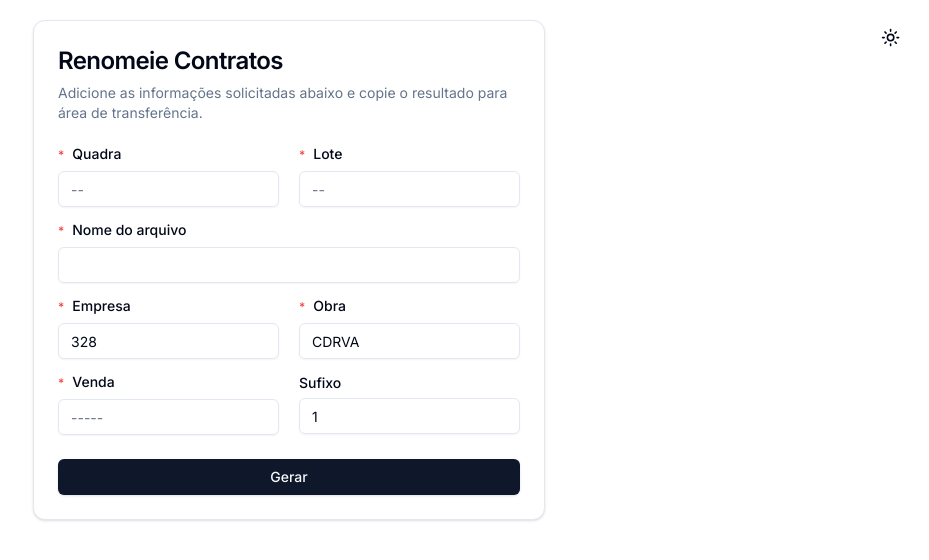
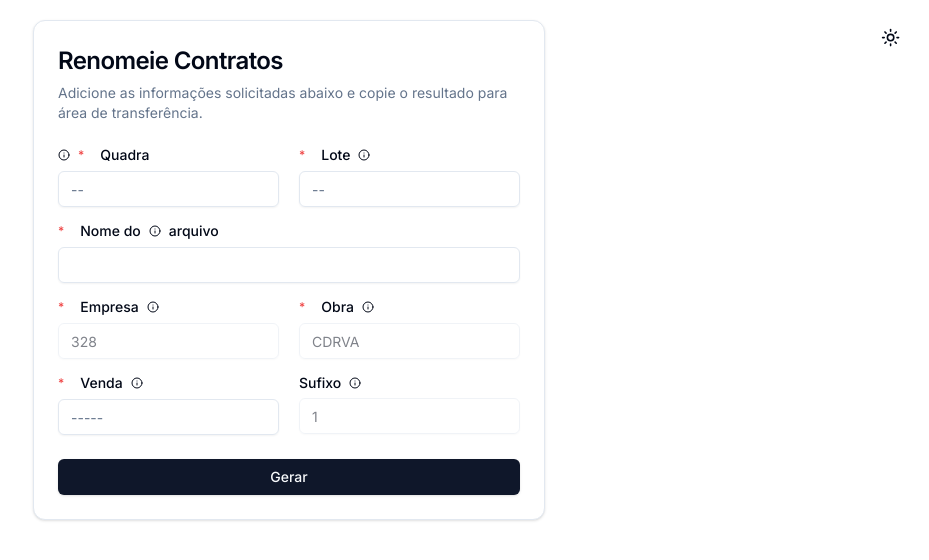
Before and after one commit to KARAUJO1003/rename-contracts, a Next.js app: page / in a window 1280 px wide. Shown: the top 560 px of the page, without its empty margins (351-1280 px from the left). Built offline with nearby package versions, Linux system fonts and the light colour scheme.

Commit message:
feat: adicionando opção de habilitar e desabilitar campos

```diff
--- /dev/null
+++ b/src/app/_components/info-disabled-input.tsx
@@ -0,0 +1,19 @@
+import { Button } from '@/components/ui/button'
+import { Tooltip, TooltipContent, TooltipProvider, TooltipTrigger } from '@/components/ui/tooltip'
+import { SortDesc, SortAsc, InfoIcon } from 'lucide-react'
+import React from 'react'
+
+export const InfoDisableInput = () => {
+  return (
+    <TooltipProvider>
+    <Tooltip delayDuration={2}>
+      <TooltipTrigger asChild>
+<InfoIcon size={12} />
+      </TooltipTrigger>
+      <TooltipContent className="bg-white dark:bg-gray-800 text-gray-800 dark:text-gray-200">
+        Dê um duplo clique sobre o nome do input, para habilitar/desabilitar a edição.
+      </TooltipContent>
+    </Tooltip>
+  </TooltipProvider>
+  )
+}
--- a/src/app/page.tsx
+++ b/src/app/page.tsx
@@ -22,6 +22,7 @@ import {
   TooltipProvider,
   TooltipTrigger,
 } from '@/components/ui/tooltip'
+import { InfoDisableInput } from './_components/info-disabled-input'
 
 interface RenamedProps {
   quadra: number | null
@@ -41,6 +42,15 @@ export default function Home() {
   const [empresa, setEmpresa] = useState<number>(328)
   const [obra, setObra] = useState<string | ''>('CDRVA')
   const [suffix, setSuffix] = useState<number>(1)
+
+  const [quadraDisabled, setQuadraDisabled] = useState<boolean>(false)
+  const [loteDisabled, setLoteDisabled] = useState<boolean>(false)
+  const [tituloDisabled, setTituloDisabled] = useState<boolean>(false)
+  const [vendaDisabled, setVendaDisabled] = useState<boolean>(false)
+  const [empresaDisabled, setEmpresaDisabled] = useState<boolean>(true)
+  const [obraDisabled, setObraDisabled] = useState<boolean>(true)
+  const [suffixDisabled, setSuffixDisabled] = useState<boolean>(true)
+
   const [newFileName, setNewFileName] = useState<RenamedProps[]>([])
   const [copiedItemIndex, setCopiedItemIndex] = useState<number | null>(null)
   const [formattedResults, setFormattedResults] = useState<string[]>([])
@@ -80,12 +90,9 @@ export default function Home() {
       return newFileName.map((item) => {
         return `QD_${String(item.quadra).padStart(2, '0')}_LT_${String(
           item.lote,
-        ).padStart(
-          2,
-          '0',
-        )}_${item.titulo}_${item.empresa}_${item.obra}_${item.venda}_(${
-          item.suffix
-        })`
+        ).padStart(2, '0')}_${item.titulo}_${item.empresa}_${item.obra}_${
+          item.venda
+        }_(${item.suffix})`
       })
     }
 
@@ -141,10 +148,16 @@ export default function Home() {
         <CardContent className="grid gap-4 ">
           <div className="flex sm:items-center gap-5 ">
             <div className="grid gap-2">
-              <Label htmlFor="qd">
+              <Label
+                className="flex items-center gap-2"
+                onDoubleClick={() => setQuadraDisabled(!quadraDisabled)}
+                htmlFor="qd"
+              >
+                <InfoDisableInput />
                 <span className="text-xs text-red-500 mr-2">*</span>Quadra
               </Label>
               <Input
+                disabled={quadraDisabled}
                 onKeyDown={(e) => e.key === 'Enter' && handleRenameFileName()}
                 onChange={handleQuadraChange}
                 value={quadra !== undefined ? quadra : ''}
@@ -157,10 +170,16 @@ export default function Home() {
               />
             </div>
             <div className="grid gap-2">
-              <Label htmlFor="lt">
+              <Label
+                onDoubleClick={() => setLoteDisabled(!loteDisabled)}
+                className="flex items-center gap-2"
+                htmlFor="lt"
+              >
                 <span className="text-xs text-red-500 mr-2">*</span>Lote
+                <InfoDisableInput />
               </Label>
               <Input
+                disabled={loteDisabled}
                 onKeyDown={(e) => e.key === 'Enter' && handleRenameFileName()}
                 onChange={handleLoteChange}
                 value={lote !== undefined ? lote : ''}
@@ -174,8 +193,13 @@ export default function Home() {
             </div>
           </div>
           <div className="grid gap-2">
-            <Label htmlFor="titulo">
+            <Label
+              onDoubleClick={() => setTituloDisabled(!tituloDisabled)}
+              className="flex items-center gap-2"
+              htmlFor="titulo"
+            >
               <span className="text-xs text-red-500 mr-2">*</span>Nome do
+              <InfoDisableInput />
               arquivo
             </Label>
             <Input
@@ -191,6 +215,7 @@ export default function Home() {
                   handleRenameFileName()
                 }
               }}
+              disabled={tituloDisabled}
               onChange={handleTituloChange}
               value={titulo as string}
               id="titulo"
@@ -201,10 +226,16 @@ export default function Home() {
 
           <div className="flex sm:items-center gap-5 ">
             <div className="grid gap-2">
-              <Label htmlFor="empresa">
+              <Label
+                onDoubleClick={() => setEmpresaDisabled(!empresaDisabled)}
+                className="flex items-center gap-2"
+                htmlFor="empresa"
+              >
                 <span className="text-xs text-red-500 mr-2">*</span>Empresa
+                <InfoDisableInput />
               </Label>
               <Input
+                disabled={empresaDisabled}
                 onKeyDown={(e) => e.key === 'Enter' && handleRenameFileName()}
                 onChange={(e) => setEmpresa(Number(e.target.value))}
                 value={empresa !== undefined ? empresa : ''}
@@ -216,10 +247,16 @@ export default function Home() {
               />
             </div>
             <div className="grid gap-2">
-              <Label htmlFor="obra">
+              <Label
+                onDoubleClick={() => setObraDisabled(!obraDisabled)}
+                className="flex items-center gap-2"
+                htmlFor="obra"
+              >
                 <span className="text-xs text-red-500 mr-2">*</span>Obra
+                <InfoDisableInput />
               </Label>
               <Input
+                disabled={obraDisabled}
                 onKeyDown={(e) => e.key === 'Enter' && handleRenameFileName()}
                 onChange={(e) => setObra(e.target.value.toUpperCase())}
                 value={obra !== undefined ? obra : ''}
@@ -231,10 +268,16 @@ export default function Home() {
           </div>
           <div className="flex sm:items-center gap-5 ">
             <div className="grid gap-2">
-              <Label htmlFor="venda">
+              <Label
+                onDoubleClick={() => setVendaDisabled(!vendaDisabled)}
+                className="flex items-center gap-2"
+                htmlFor="venda"
+              >
                 <span className="text-xs text-red-500 mr-2">*</span>Venda
+                <InfoDisableInput />
               </Label>
               <Input
+                disabled={vendaDisabled}
                 onKeyDown={(e) => e.key === 'Enter' && handleRenameFileName()}
                 onChange={(e) => setVenda(Number(e.target.value))}
                 value={venda !== undefined ? venda : ''}
@@ -246,8 +289,16 @@ export default function Home() {
               />
             </div>
             <div className="grid gap-2">
-              <Label htmlFor="suffix">Sufixo</Label>
+              <Label
+                onDoubleClick={() => setSuffixDisabled(!setSuffixDisabled)}
+                className="flex items-center gap-2"
+                htmlFor="suffix"
+              >
+                Sufixo
+                <InfoDisableInput />
+              </Label>
               <Input
+                disabled={suffixDisabled}
                 onKeyDown={(e) => e.key === 'Enter' && handleRenameFileName()}
                 onChange={(e) => setSuffix(Number(e.target.value))}
                 value={suffix !== undefined ? suffix : ''}
```
